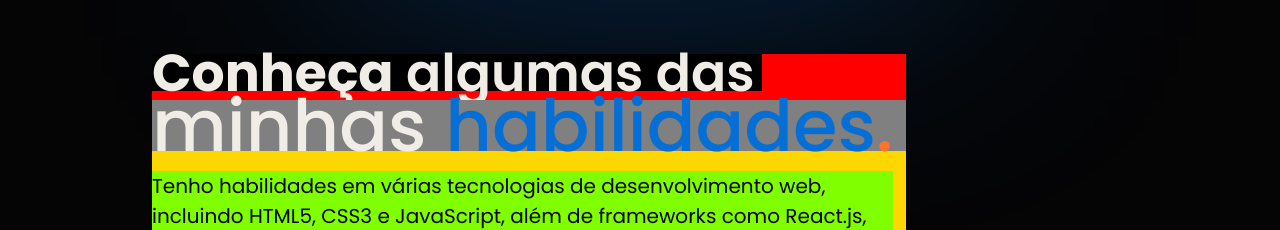
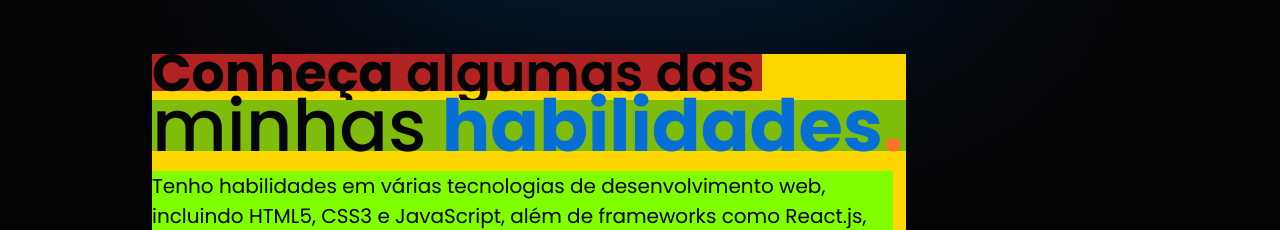
Before and after one commit to emersonslls/SalesDev, a React (Create React App) app: page / in a window 1280 px wide. Shown: the part 2992-3222 px from the top of the page. Built offline with nearby package versions, Linux system fonts and the light colour scheme.

Commit message:
Conferindo altura

```diff
--- a/src/Page/Styles/Home.module.css
+++ b/src/Page/Styles/Home.module.css
@@ -698,8 +698,6 @@
             order: 0;
             flex-grow: 0;
 
-            background-color: firebrick;
-
             & span {
                 font-weight: 600;
             }
@@ -726,7 +724,6 @@
             order: 1;
             flex-grow: 0;
 
-            background-color: rgb(127, 189, 12);
             & span {
                 font-weight: 700;
             }
@@ -934,21 +931,18 @@
         padding: 0px;
         gap: 9px;
 
-        width: 858px;
+        width: 631px;
         height: 107px;
 
         flex: none;
         order: 0;
-        align-self: stretch;
         flex-grow: 0;
 
-        background-color: red;
-
         & h1 {
-            width: 702px;
+            width: 585px;
             height: 42px;
 
-            font-family: 'Poppins';
+            font-family: var(--font-principal);
             font-style: normal;
             font-weight: 700;
             font-size: 60px;
@@ -959,14 +953,13 @@
             display: flex;
             align-items: center;
 
-            /* SalesDev./White */
-            color: #F0EDE6;
-            background-color: black;
+            color: var(--Black);
 
-            /* Inside auto layout */
             flex: none;
             order: 0;
             flex-grow: 0;
+
+            background-color: firebrick;
 
             & span {
                 font-weight: 600;
@@ -974,28 +967,31 @@
         }
 
         & h2 {
-            width: 837px;
+            width: 616px;
             height: 56px;
 
-            font-family: 'Poppins';
+            font-family: var(--font-principal);
             font-style: normal;
             font-weight: 500;
             font-size: 80px;
             line-height: 120px;
+
             leading-trim: both;
             text-edge: cap;
             display: flex;
             align-items: center;
 
-            /* SalesDev./White */
-            color: #F0EDE6;
-            background-color: grey;
+            color: var(--Black);
 
-            /* Inside auto layout */
             flex: none;
             order: 1;
             flex-grow: 0;
 
+            background-color: rgb(127, 189, 12);
+
+            & span {
+                font-weight: 700;
+            }
         }
     }
 
```
